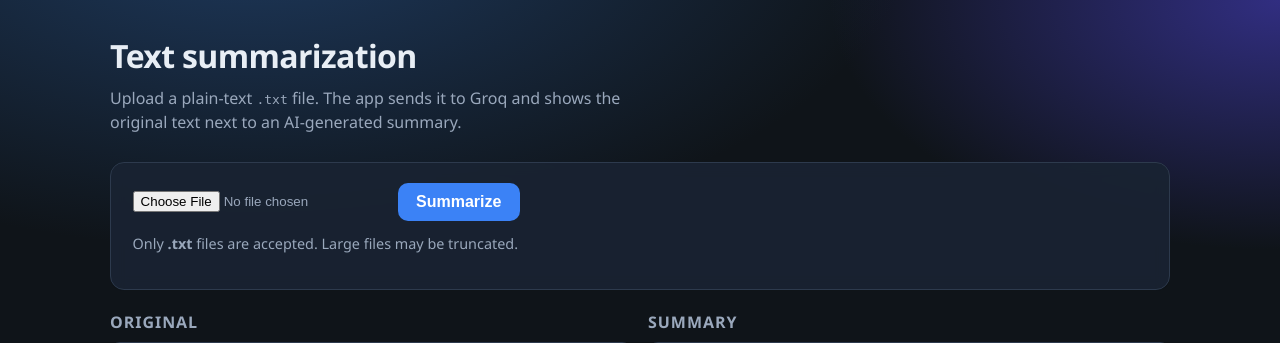
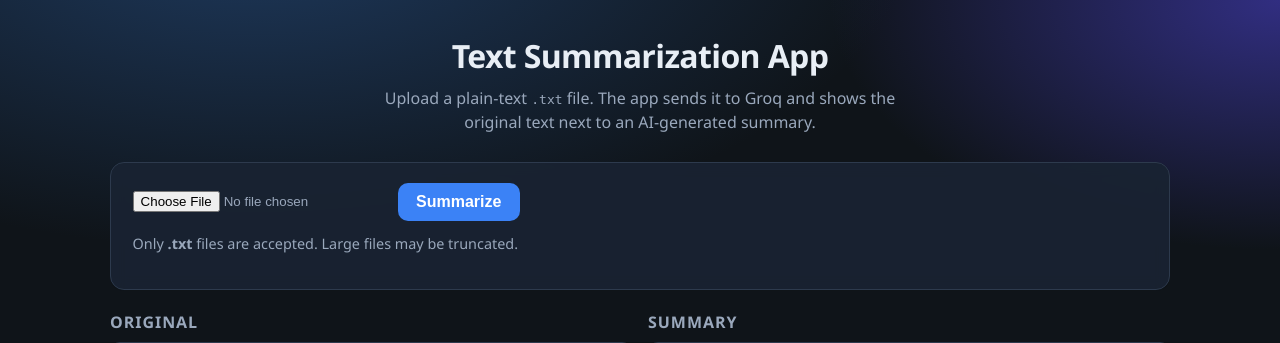
Before and after one commit to AndrewMilitoFGC/capstoneproject, a Flask app: page / in a window 1280 px wide. Shown: the top 343 px of the page. Run offline with Flask 3, Linux system fonts and the light colour scheme; some libraries are stand-ins or nearby versions.

Commit message:
Version 1.1

```diff
--- a/static/style.css
+++ b/static/style.css
@@ -31,6 +31,15 @@ main {
   max-width: 1100px;
   margin: 0 auto;
   padding: 2rem 1.25rem 3rem;
+}
+
+.intro {
+  text-align: center;
+}
+
+.intro .lead {
+  margin-left: auto;
+  margin-right: auto;
 }
 
 h1 {
--- a/templates/index.html
+++ b/templates/index.html
@@ -3,16 +3,18 @@
   <head>
     <meta charset="utf-8" />
     <meta name="viewport" content="width=device-width, initial-scale=1" />
-    <title>Text Summarizer</title>
+    <title>Text Summarization App</title>
     <link rel="stylesheet" href="{{ url_for('static', filename='style.css') }}" />
   </head>
   <body>
     <main>
-      <h1>Text summarization</h1>
-      <p class="lead">
-        Upload a plain-text <code>.txt</code> file. The app sends it to Groq and shows the original
-        text next to an AI-generated summary.
-      </p>
+      <header class="intro">
+        <h1>Text Summarization App</h1>
+        <p class="lead">
+          Upload a plain-text <code>.txt</code> file. The app sends it to Groq and shows the original
+          text next to an AI-generated summary.
+        </p>
+      </header>
 
       <section class="card" aria-labelledby="upload-heading">
         <h2 id="upload-heading" class="visually-hidden">Upload</h2>
```
